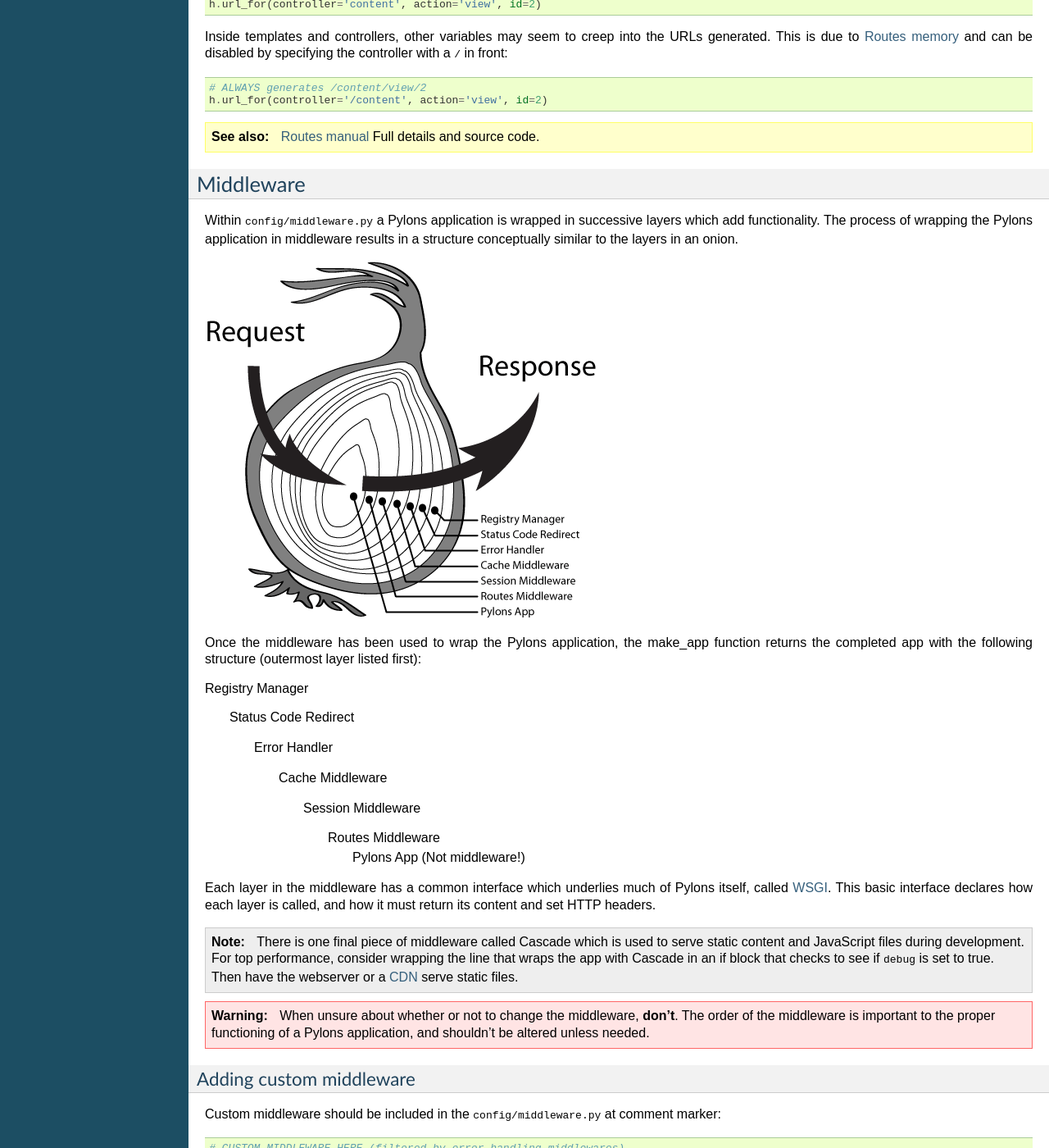
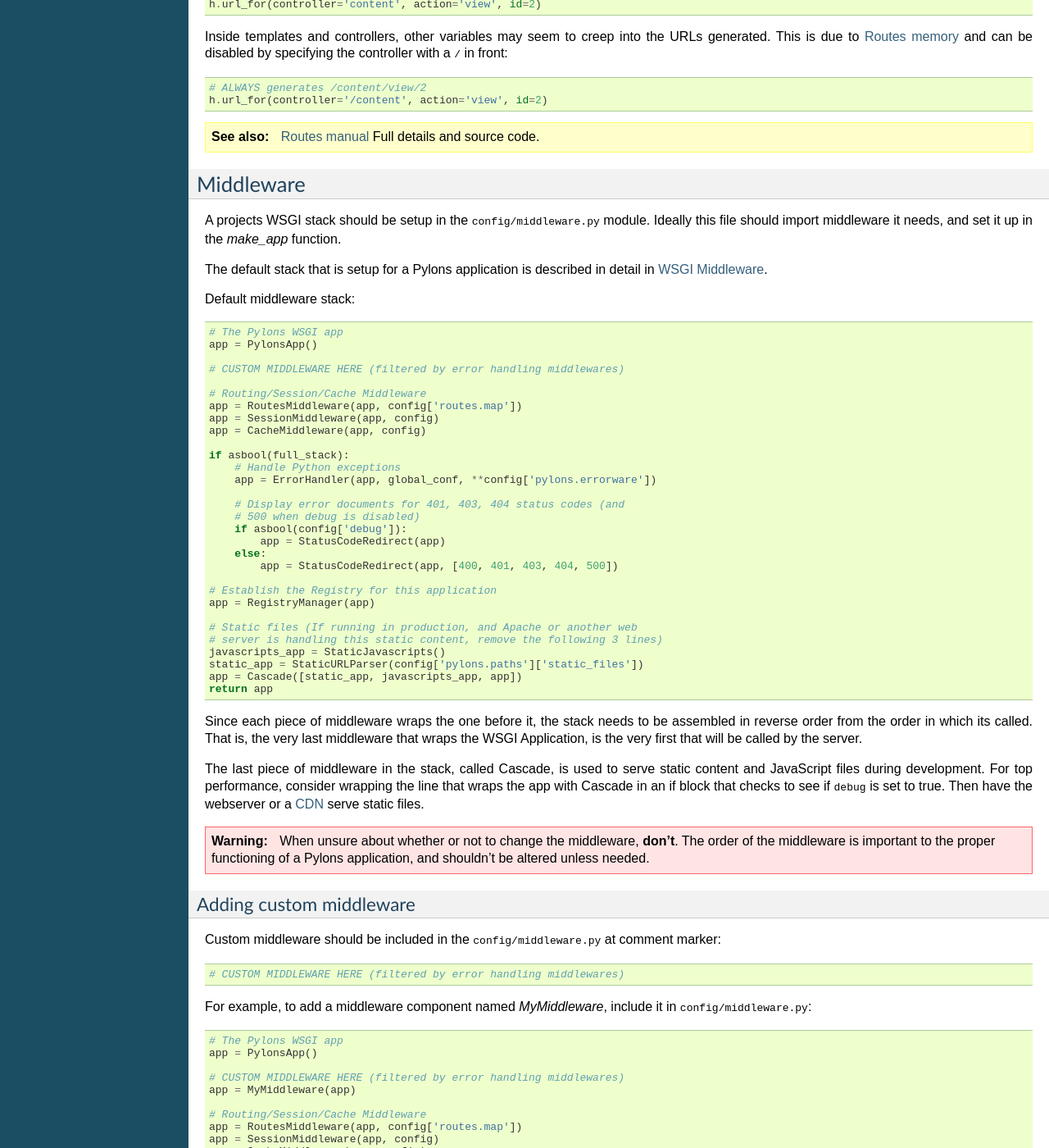
Before and after one commit to Pylons/pylons, a Sphinx documentation site: the page built from pylons/docs/configuration.rst, in a window 1280 px wide and 1400 px high, scrolled down 3394 px. Shown: the whole window at 82% size. Built offline with Sphinx 7.4.7, drawn with Linux system fonts in a browser that asks for light colours; pages that are not in the unit, such as notebooks, are missing from menus; some of the changed text lies outside the part shown.

Commit message:
Adding concepts section, moving explanation of middleware to it
--HG--
branch : trunk

```diff
--- a/pylons/docs/configuration.rst
+++ b/pylons/docs/configuration.rst
@@ -237,33 +237,58 @@
 Middleware
 **********
 
-Within :file:`config/middleware.py` a Pylons application is wrapped in successive layers which add functionality. The process of wrapping the Pylons application in middleware results in a structure conceptually similar to the layers in an onion.
+A projects WSGI stack should be setup in the :file:`config/middleware.py`
+module. Ideally this file should import middleware it needs, and set it up
+in the `make_app` function.
 
-.. image:: _static/pylons_as_onion.png
-   :alt: Pylons middleware onion analogy
-   :align: center
+The default stack that is setup for a Pylons application is described in
+detail in :ref:`wsgi-middleware`.
 
-Once the middleware has been used to wrap the Pylons application, the make_app
-function returns the completed app with the following structure (outermost
-layer listed first):
+Default middleware stack:
 
-Registry Manager
-    Status Code Redirect
-        Error Handler
-            Cache Middleware
-                Session Middleware
-                    Routes Middleware
-                        Pylons App (Not middleware!)
+.. code-block :: python
 
-Each layer in the middleware has a common interface which underlies much of Pylons itself, called :term:`WSGI`. This basic interface declares how each layer is called, and how it must return its content and set HTTP headers.
+    # The Pylons WSGI app
+    app = PylonsApp()
 
-.. note::
+    # CUSTOM MIDDLEWARE HERE (filtered by error handling middlewares)
 
-    There is one final piece of middleware called Cascade which is used to
-    serve static content and JavaScript files during development. For top
-    performance, consider wrapping the line that wraps the app with
-    Cascade in an if block that checks to see if ``debug`` is set to true.
-    Then have the webserver or a :term:`CDN` serve static files.
+    # Routing/Session/Cache Middleware
+    app = RoutesMiddleware(app, config['routes.map'])
+    app = SessionMiddleware(app, config)
+    app = CacheMiddleware(app, config)
+
+    if asbool(full_stack):
+        # Handle Python exceptions
+        app = ErrorHandler(app, global_conf, **config['pylons.errorware'])
+
+        # Display error documents for 401, 403, 404 status codes (and
+        # 500 when debug is disabled)
+        if asbool(config['debug']):
+            app = StatusCodeRedirect(app)
+        else:
+            app = StatusCodeRedirect(app, [400, 401, 403, 404, 500])
+
+    # Establish the Registry for this application
+    app = RegistryManager(app)
+
+    # Static files (If running in production, and Apache or another web
+    # server is handling this static content, remove the following 3 lines)
+    javascripts_app = StaticJavascripts()
+    static_app = StaticURLParser(config['pylons.paths']['static_files'])
+    app = Cascade([static_app, javascripts_app, app])
+    return app
+
+Since each piece of middleware wraps the one before it, the stack needs to be
+assembled in reverse order from the order in which its called. That is, the
+very last middleware that wraps the WSGI Application, is the very first that
+will be called by the server.
+
+The last piece of middleware in the stack, called Cascade, is used to
+serve static content and JavaScript files during development. For top
+performance, consider wrapping the line that wraps the app with
+Cascade in an if block that checks to see if ``debug`` is set to true.
+Then have the webserver or a :term:`CDN` serve static files.
 
 .. warning::
 
--- a/pylons/docs/index.rst
+++ b/pylons/docs/index.rst
@@ -14,13 +14,14 @@
     :maxdepth: 2
 
     gettingstarted
+    concepts
     configuration
     controllers
     models
     views
     logging
     i18n
-    session
+    sessions
     caching
     helpers
     forms
```
Also changed, not shown: pylons/docs/concepts.rst (added, +225 -0 lines), pylons/docs/controllers.rst (+7 -5 lines), pylons/docs/glossary.rst (+30 -2 lines).
